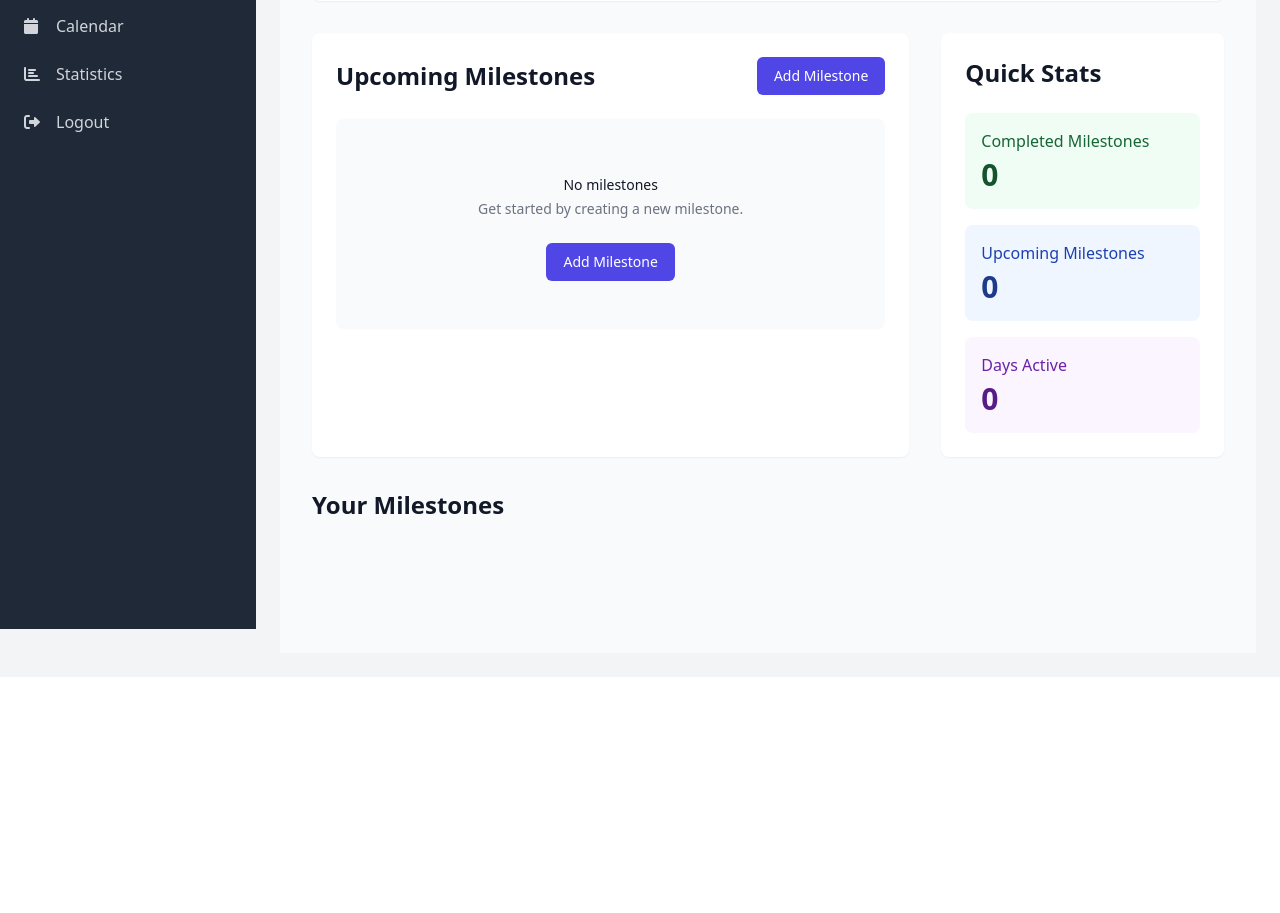
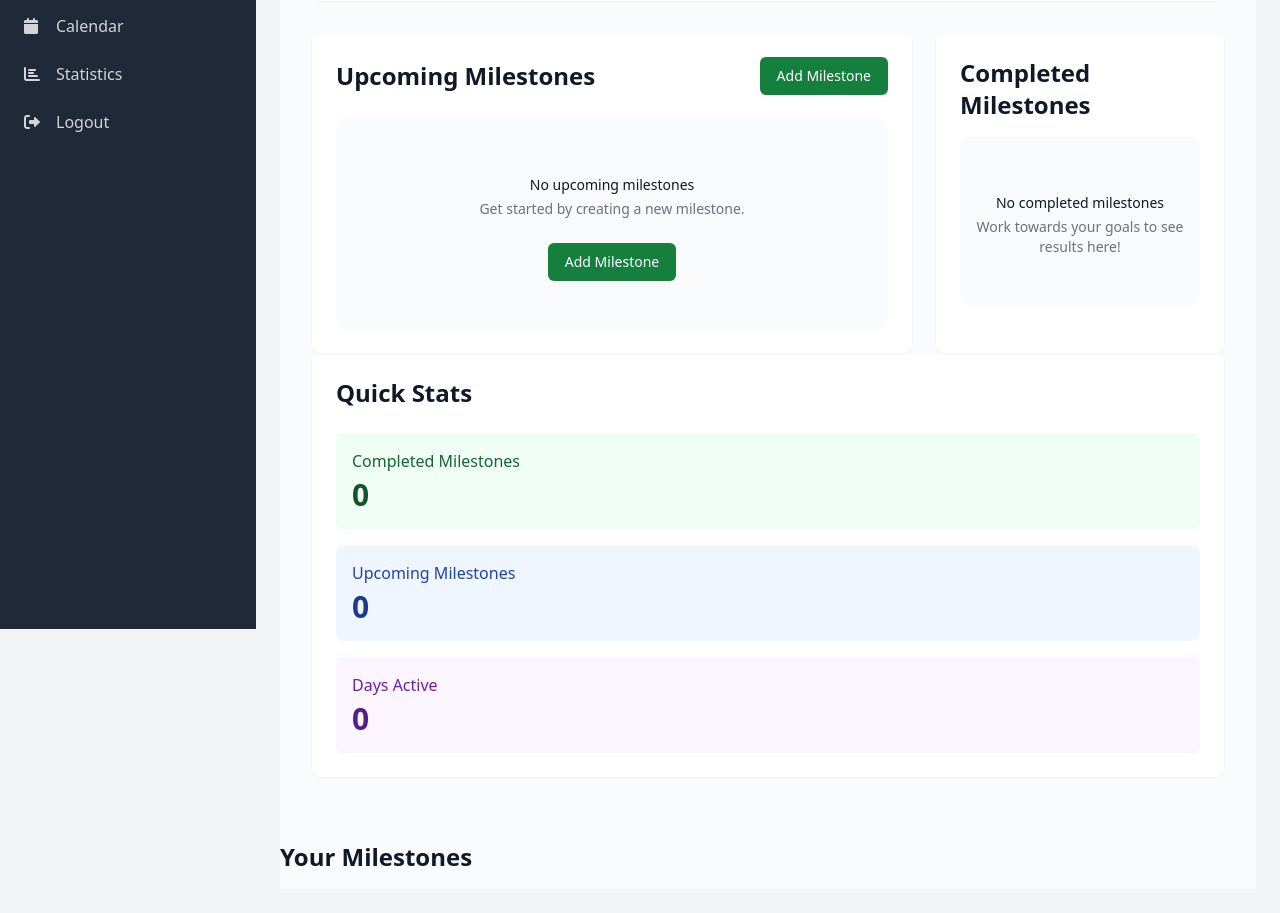
Before and after one commit to sapanadhakal40/friends-journal-hub, a Flask app: page /dashboard in a window 1280 px wide. Shown: the part 171-1084 px from the top of the page. Before the commit the page ends 800 px from the top, so only its background shows below. Run offline with Flask 3, Linux system fonts and the light colour scheme; the visitor is signed in with stand-in values (Sample User, id 1); data that the repository does not hold is empty; style sheets or scripts are compiled from the project's sources.

Commit message:
Update data in upcoming and completed milestone with date reference and fix UI

```diff
--- a/app/templates/dashboard.html
+++ b/app/templates/dashboard.html
@@ -58,23 +58,22 @@
 
 
 
-
 <!-- Dashboard Grid -->
-        <div class="grid grid-cols-1 md:grid-cols-2 lg:grid-cols-3 gap-8">
-            <!-- Milestones Card -->
-            <div class="bg-white rounded-lg shadow-sm p-6 col-span-2">
+<div class="grid grid-cols-1 lg:grid-cols-3 container mx-auto gap-6">
+    <!-- Upcoming Milestones Card -->
+    <div class="bg-white rounded-lg shadow-sm p-6  lg:col-span-2 col-span-1">
         <div class="flex items-center justify-between mb-6">
             <h2 class="text-2xl font-bold text-gray-900">Upcoming Milestones</h2>
-                    <a href="{{ url_for('add_milestone') }}" class="inline-flex items-center px-4 py-2 border border-transparent text-sm font-medium rounded-md text-white bg-indigo-600 hover:bg-indigo-700 focus:outline-none focus:ring-2 focus:ring-offset-2 focus:ring-indigo-500 transition-colors duration-150">
+            <a href="{{ url_for('add_milestone') }}" class="inline-flex items-center px-4 py-2 border border-transparent text-sm font-medium rounded-md text-white bg-green-700 hover:bg-green-500 focus:outline-none focus:ring-2 focus:ring-offset-2 focus:ring-indigo-500 transition-colors duration-150">
                 Add Milestone
             </a>
         </div>
 
-                {% if milestones %}
-                <div class="space-y-4">
-                    {% for milestone in milestones %}
+        {% if upcoming_milestones %}
+        <div class="grid grid-cols-1 gap-4">
+            {% for milestone in upcoming_milestones %}
             <div class="milestone-card transform transition-all duration-200 hover:scale-[1.02] cursor-pointer bg-gray-50 rounded-lg p-4 border border-gray-200">
-                        <div class="flex justify-between items-start">
+                <div class="flex justify-between items-start flex-col gap-2">
                     <div>
                         <h3 class="text-lg font-semibold text-gray-900">{{ milestone.title }}</h3>
                         <p class="mt-1 text-gray-600">{{ milestone.description }}</p>
@@ -83,6 +82,15 @@
                         <span class="milestone-date px-3 py-1 rounded-full text-sm font-medium bg-indigo-100 text-indigo-800">
                             {{ milestone.date.strftime('%Y-%m-%d') }}
                         </span>
+                        {% if milestone.is_completed %}
+                        <span class="ml-1 px-3 py-1 rounded-full text-sm font-medium bg-green-100 text-green-800">
+                            Completed
+                        </span>
+                        {% else %}
+                        <span class="ml-2 px-3 py-1 rounded-full text-sm font-medium bg-red-100 text-red-800">
+                            Not Completed
+                        </span>
+                        {% endif %}
                         <button onclick="deleteMilestone({{ milestone.id }})" class="ml-4 text-gray-400 hover:text-red-500 focus:outline-none">
                             <svg class="h-5 w-5" fill="currentColor" viewBox="0 0 20 20">
                                 <path fill-rule="evenodd" d="M9 2a1 1 0 00-.894.553L7.382 4H4a1 1 0 000 2v10a2 2 0 002 2h8a2 2 0 002-2V6a1 1 0 100-2h-3.382l-.724-1.447A1 1 0 0011 2H9zM7 8a1 1 0 012 0v6a1 1 0 11-2 0V8zm5-1a1 1 0 00-1 1v6a1 1 0 102 0V8a1 1 0 00-1-1z" clip-rule="evenodd"/>
@@ -95,11 +103,10 @@
         </div>
         {% else %}
         <div class="text-center py-12 bg-gray-50 rounded-lg">
-
-                    <h3 class="mt-2 text-sm font-medium text-gray-900">No milestones</h3>
+            <h3 class="mt-2 text-sm font-medium text-gray-900">No upcoming milestones</h3>
             <p class="mt-1 text-sm text-gray-500">Get started by creating a new milestone.</p>
             <div class="mt-6">
-                        <a href="{{ url_for('add_milestone') }}" class="inline-flex items-center px-4 py-2 border border-transparent text-sm font-medium rounded-md text-white bg-indigo-600 hover:bg-indigo-700 focus:outline-none focus:ring-2 focus:ring-offset-2 focus:ring-indigo-500">
+                <a href="{{ url_for('add_milestone') }}" class="inline-flex items-center px-4 py-2 border border-transparent text-sm font-medium rounded-md text-white bg-green-700 hover:bg-green-500 focus:outline-none focus:ring-2 focus:ring-offset-2 focus:ring-indigo-500">
                     Add Milestone
                 </a>
             </div>
@@ -107,8 +114,42 @@
         {% endif %}
     </div>
 
+    <!-- Completed Milestones Card -->
+    <div class="bg-white rounded-lg shadow-sm p-6 lg:col-span-1 col-span-1">
+        <h2 class="text-2xl font-bold text-gray-900 mb-4">Completed Milestones</h2>
+
+        {% if completed_milestones %}
+        <div class="grid grid-cols-1 gap-4">
+            {% for milestone in completed_milestones %}
+            <div class="milestone-card transform transition-all duration-200 hover:scale-[1.02] cursor-pointer bg-gray-50 rounded-lg p-4 border border-gray-200">
+                <div>
+                    <h3 class="text-lg font-semibold text-gray-900">{{ milestone.title }}</h3>
+                    <p class="mt-1 text-gray-600">{{ milestone.description }}</p>
+                    <span class="milestone-date px-3 py-1 rounded-full text-sm font-medium bg-indigo-100 text-indigo-800">
+                        {{ milestone.date.strftime('%Y-%m-%d') }}
+                    </span>
+                    <button onclick="deleteMilestone({{ milestone.id }})" class="ml-4 text-gray-400 hover:text-red-500 focus:outline-none">
+                        <svg class="h-5 w-5" fill="currentColor" viewBox="0 0 20 20">
+                            <path fill-rule="evenodd" d="M9 2a1 1 0 00-.894.553L7.382 4H4a1 1 0 000 2v10a2 2 0 002 2h8a2 2 0 002-2V6a1 1 0 100-2h-3.382l-.724-1.447A1 1 0 0011 2H9zM7 8a1 1 0 012 0v6a1 1 0 11-2 0V8zm5-1a1 1 0 00-1 1v6a1 1 0 102 0V8a1 1 0 00-1-1z" clip-rule="evenodd"/>
+                        </svg>
+                    </button>
+                </div>
+            </div>
+            {% endfor %}
+        </div>
+        {% else %}
+        <div class="text-center py-12 bg-gray-50 rounded-lg">
+            <h3 class="mt-2 text-sm font-medium text-gray-900">No completed milestones</h3>
+            <p class="mt-1 text-sm text-gray-500">Work towards your goals to see results here!</p>
+        </div>
+        {% endif %}
+    </div>
+</div>
+
+
+
             <!-- Quick Stats Card -->
-            <div class="bg-white rounded-lg shadow-sm p-6">
+            <div class="bg-white rounded-lg shadow-sm p-6 lg:col-span-1 col-span-1">
                 <h2 class="text-2xl font-bold text-gray-900 mb-6">Quick Stats</h2>
                 <div class="space-y-4">
                     <div class="p-4 bg-green-50 rounded-lg">
```
Lines whose indentation alone changed are shown as unchanged.
